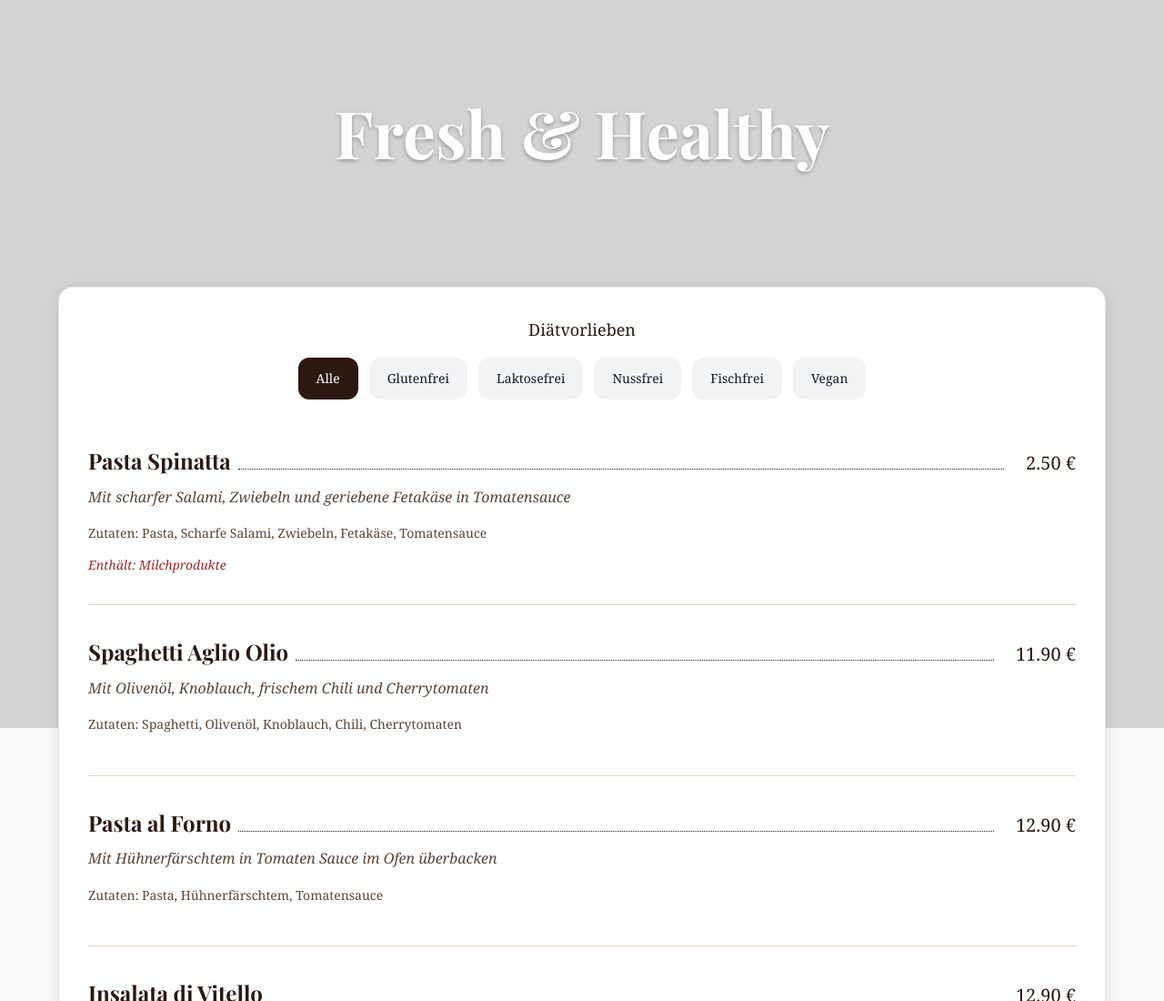
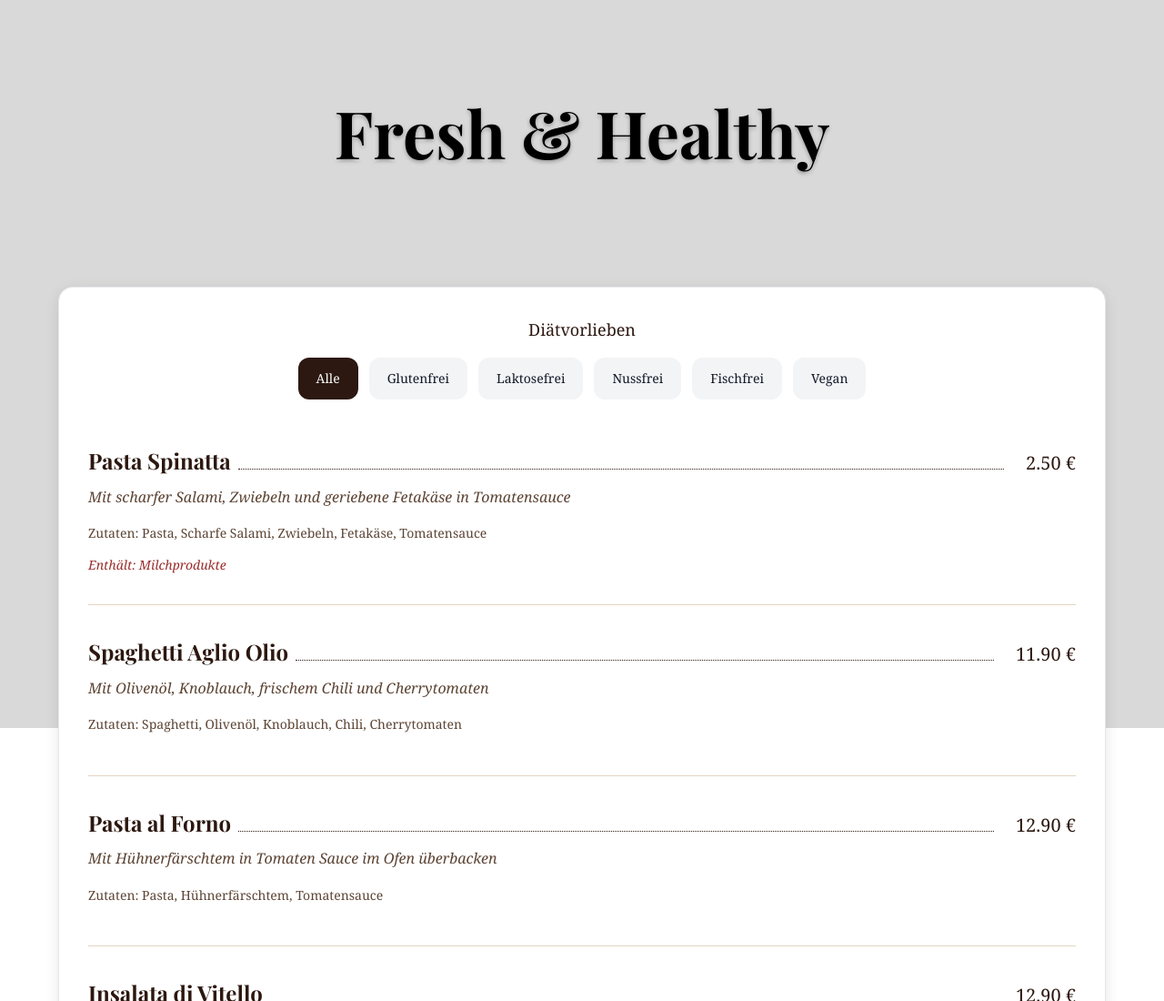
Before and after one commit to HealthBlokk/menu, a plain HTML site: page index.html in a window 1280 px wide. Shown: the top 1100 px of the page at 91% size. Drawn offline with nearby package versions, Linux system fonts and the light colour scheme; a web font is replaced by a local one.

Commit message:
Update index.html

```diff
--- a/index.html
+++ b/index.html
@@ -18,7 +18,7 @@
             font-family: Georgia, serif;
             line-height: 1.6;
             color: #333;
-            background-color: #f9f9f9;
+            background-color: #ffffff;
             min-height: 100vh;
             position: relative;
         }
@@ -66,7 +66,7 @@
             font-family: 'Playfair Display', serif;
             font-size: 3.75rem;
             font-weight: bold;
-            color: white;
+            color: black;
             margin-bottom: 2rem;
             text-shadow: 0 2px 4px rgba(0, 0, 0, 0.3);
         }
```
